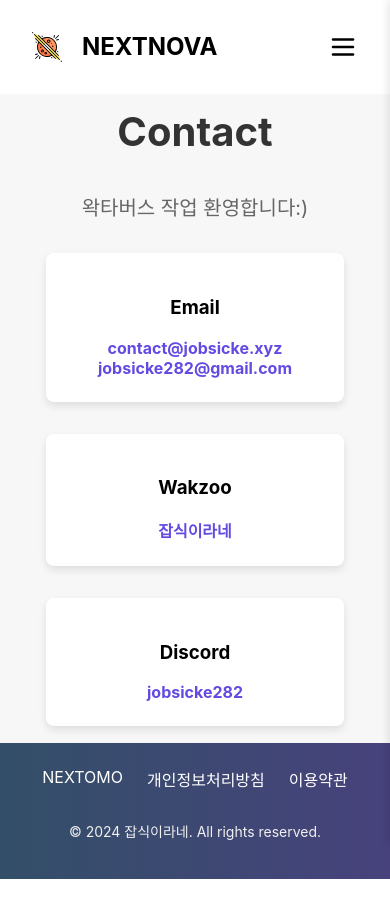
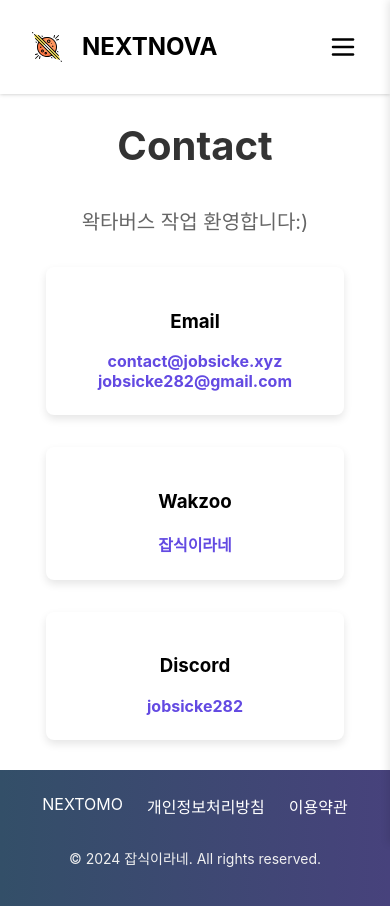
Before and after one commit to jobsicke7/nextnova, a Next.js app: page /contact in a window 390 px wide. Before the commit the page ends 879 px from the top, so only its background shows below. Built offline with nearby package versions, Linux system fonts and the light colour scheme.

Commit message:
edit contact page 반응형형

```diff
--- a/src/app/contact/contact.module.css
+++ b/src/app/contact/contact.module.css
@@ -3,12 +3,14 @@
 .contactContainer {
     display: flex;
     flex-direction: column;
+    max-width: 1280px;
+    width: 100%;
+    min-height: 76.3vh;
+    justify-content: center;
+    justify-self: center;
     align-items: center;
-    justify-content: center;
-    padding: 3rem;
-    background-color: #f7f7f7;
-    height: 65.5vh;
     text-align: center;
+    background-color: f7f7f7;
 }
 
 .title {
--- a/src/app/contact/page.tsx
+++ b/src/app/contact/page.tsx
@@ -4,7 +4,7 @@ import style from "@/styles/main.module.css"
 
 const ContactPage = () => {
     return (
-        <div className={styles.container}>
+        <div className={styles.contactContainer} style={{}}>
             <div className={styles.contactContainer}>
                 <h1 className={styles.title}>Contact</h1>
                 <p className={styles.subtitle}>왁타버스 작업 환영합니다:)</p>
```
